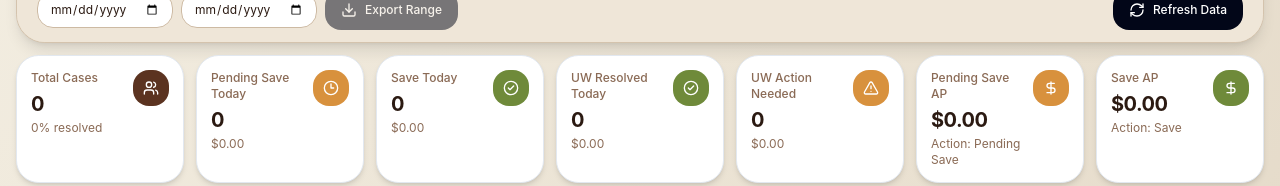
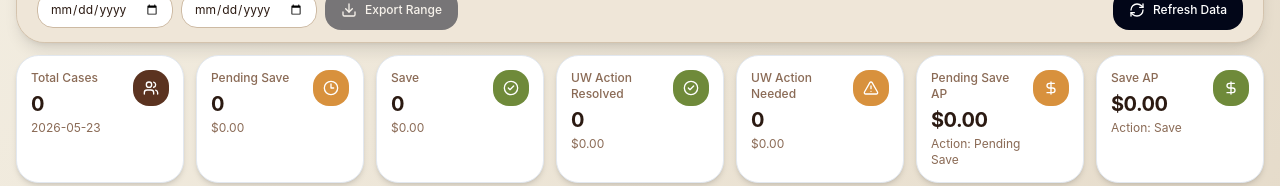
Before and after one commit to chengalang123-beep/chen-tracker-app, a React (Vite) app: page / in a window 1280 px wide. Shown: the part 198-384 px from the top of the page. Built offline with nearby package versions, Linux system fonts and the light colour scheme; no server answers.

Commit message:
Update App.jsx

```diff
--- a/src/App.jsx
+++ b/src/App.jsx
@@ -228,32 +228,44 @@ export default function ChenTrackerApp() {
       ? rows
       : rows.filter((row) => row.specialistName === specialistFilter);
 
-    const todayRows = statsRows.filter((row) => {
+    const hasDateFilter = Boolean(filterStartDate || filterEndDate);
+    const rangeStart = filterStartDate || filterEndDate || today;
+    const rangeEnd = filterEndDate || filterStartDate || today;
+
+    const dateRows = statsRows.filter((row) => {
       const rowDate = row.updatedAt || row.createdAt || "";
+      if (hasDateFilter) return rowDate >= rangeStart && rowDate <= rangeEnd;
       return rowDate === today;
     });
 
-    const total = statsRows.length;
-    const pendingSaveTodayRows = todayRows.filter((r) => String(r.action || "").trim().toLowerCase() === "pending save");
-    const saveTodayRows = todayRows.filter((r) => String(r.action || "").trim().toLowerCase() === "save");
-    const uwActionResolvedTodayRows = todayRows.filter((r) => String(r.action || "").trim().toLowerCase() === "uw action resolved");
-    const uwActionNeededTodayRows = todayRows.filter((r) => String(r.action || "").trim().toLowerCase() === "uw action needed");
-    const lost = statsRows.filter((r) => r.result === "LOST").length;
-    const pendingSaveToday = pendingSaveTodayRows.length;
-    const saveToday = saveTodayRows.length;
-    const uwActionResolvedToday = uwActionResolvedTodayRows.length;
-    const uwActionNeededToday = uwActionNeededTodayRows.length;
-    const pendingSaveTodayAp = pendingSaveTodayRows.reduce((sum, r) => sum + Number(r.ap || 0), 0);
-    const saveTodayAp = saveTodayRows.reduce((sum, r) => sum + Number(r.ap || 0), 0);
-    const uwActionResolvedTodayAp = uwActionResolvedTodayRows.reduce((sum, r) => sum + Number(r.ap || 0), 0);
-    const uwActionNeededTodayAp = uwActionNeededTodayRows.reduce((sum, r) => sum + Number(r.ap || 0), 0);
-    const pendingSaveAp = statsRows
+    const displayRows = hasDateFilter ? dateRows : statsRows;
+    const total = displayRows.length;
+
+    const pendingSaveRows = dateRows.filter((r) => String(r.action || "").trim().toLowerCase() === "pending save");
+    const saveRows = dateRows.filter((r) => String(r.action || "").trim().toLowerCase() === "save");
+    const uwActionResolvedRows = dateRows.filter((r) => String(r.action || "").trim().toLowerCase() === "uw action resolved");
+    const uwActionNeededRows = dateRows.filter((r) => String(r.action || "").trim().toLowerCase() === "uw action needed");
+
+    const lost = displayRows.filter((r) => r.result === "LOST").length;
+    const pendingSaveToday = pendingSaveRows.length;
+    const saveToday = saveRows.length;
+    const uwActionResolvedToday = uwActionResolvedRows.length;
+    const uwActionNeededToday = uwActionNeededRows.length;
+    const pendingSaveTodayAp = pendingSaveRows.reduce((sum, r) => sum + Number(r.ap || 0), 0);
+    const saveTodayAp = saveRows.reduce((sum, r) => sum + Number(r.ap || 0), 0);
+    const uwActionResolvedTodayAp = uwActionResolvedRows.reduce((sum, r) => sum + Number(r.ap || 0), 0);
+    const uwActionNeededTodayAp = uwActionNeededRows.reduce((sum, r) => sum + Number(r.ap || 0), 0);
+
+    const pendingSaveAp = displayRows
       .filter((r) => String(r.action || "").trim().toLowerCase() === "pending save")
       .reduce((sum, r) => sum + Number(r.ap || 0), 0);
-    const saveAp = statsRows
+    const saveAp = displayRows
       .filter((r) => String(r.action || "").trim().toLowerCase() === "save")
       .reduce((sum, r) => sum + Number(r.ap || 0), 0);
+
     const completionRate = total ? Math.round((saveToday / total) * 100) : 0;
+    const dateLabel = hasDateFilter ? `${rangeStart} to ${rangeEnd}` : today;
+
     return {
       total,
       pendingSaveToday,
@@ -269,8 +281,9 @@ export default function ChenTrackerApp() {
       saveAp,
       completionRate,
       today,
+      dateLabel,
     };
-  }, [rows, specialistFilter]);
+  }, [rows, specialistFilter, filterStartDate, filterEndDate]);
 
   const filteredRows = useMemo(() => {
     const q = query.trim().toLowerCase();
@@ -751,10 +764,10 @@ export default function ChenTrackerApp() {
         </motion.div>
 
         <div className="mb-3 grid gap-3 md:grid-cols-2 xl:grid-cols-7">
-          <StatCard icon={<Users />} label="Total Cases" value={stats.total} helper={`${stats.completionRate}% resolved`} />
-          <StatCard icon={<Clock3 />} label="Pending Save Today" value={stats.pendingSaveToday} helper={currency(stats.pendingSaveTodayAp)} tone="amber" />
-          <StatCard icon={<CheckCircle2 />} label="Save Today" value={stats.saveToday} helper={currency(stats.saveTodayAp)} tone="emerald" />
-          <StatCard icon={<CheckCircle2 />} label="UW Resolved Today" value={stats.uwActionResolvedToday} helper={currency(stats.uwActionResolvedTodayAp)} tone="emerald" />
+          <StatCard icon={<Users />} label="Total Cases" value={stats.total} helper={stats.dateLabel} />
+          <StatCard icon={<Clock3 />} label="Pending Save" value={stats.pendingSaveToday} helper={currency(stats.pendingSaveTodayAp)} tone="amber" />
+          <StatCard icon={<CheckCircle2 />} label="Save" value={stats.saveToday} helper={currency(stats.saveTodayAp)} tone="emerald" />
+          <StatCard icon={<CheckCircle2 />} label="UW Action Resolved" value={stats.uwActionResolvedToday} helper={currency(stats.uwActionResolvedTodayAp)} tone="emerald" />
           <StatCard icon={<AlertTriangle />} label="UW Action Needed" value={stats.uwActionNeededToday} helper={currency(stats.uwActionNeededTodayAp)} tone="amber" />
           <StatCard icon={<DollarSign />} label="Pending Save AP" value={currency(stats.pendingSaveAp)} helper="Action: Pending Save" tone="amber" />
           <StatCard icon={<DollarSign />} label="Save AP" value={currency(stats.saveAp)} helper="Action: Save" tone="emerald" />
```
